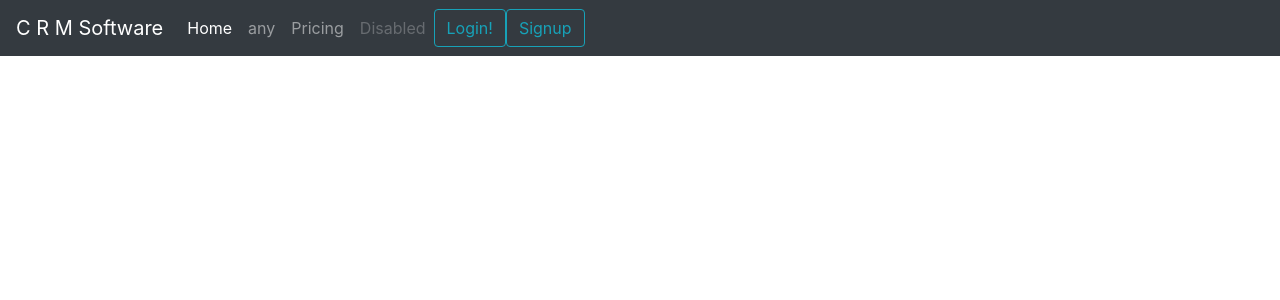
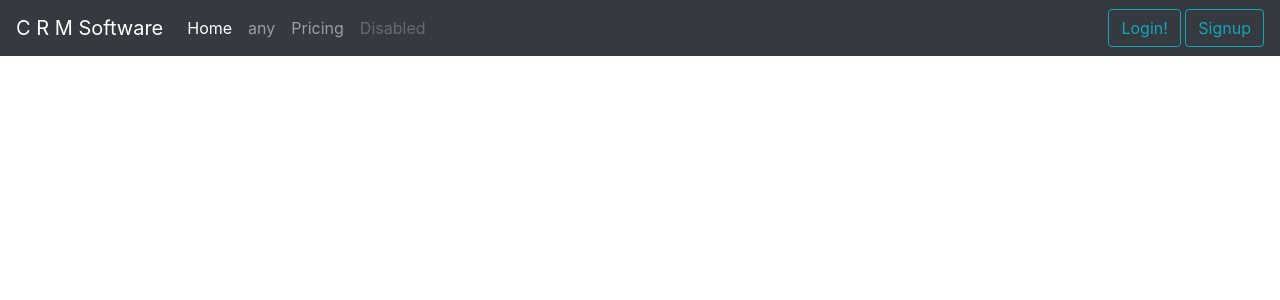
Before and after one commit to Aatish13/CRM_Software, a Django app: page /login/home in a window 1280 px wide. Shown: the top 300 px of the page. Run offline with Django 3.2, Linux system fonts and the light colour scheme; some libraries are stand-ins or nearby versions.

Commit message:
bootstrap js added

```diff
--- a/CRM_software/loginModule/templates/home.html
+++ b/CRM_software/loginModule/templates/home.html
@@ -4,13 +4,14 @@
 
 {% block content %}
 
- <nav class="navbar navbar-expand-lg navbar-dark bg-dark">
+ <nav class="navbar navbar-expand-lg navbar-dark bg-dark sticky-top" >
 
   <a class="navbar-brand" href="#">C R M Software</a>
-  <button class="navbar-toggler" type="button" data-toggle="collapse" data-target="#navbarNav" aria-controls="navbarNav" aria-expanded="false" aria-label="Toggle navigation">
-    <span class="navbar-toggler-icon"></span>
+   <button class="navbar-toggler collapsed" type="button" data-toggle="collapse" data-target="#navbarColor01" aria-controls="navbarColor01" aria-expanded="True" aria-label="Toggle navigation">
+      <span class="navbar-toggler-icon"></span>
+    </button>
   </button>
-  <div class="collapse navbar-collapse" id="navbarNav">
+  <div class="collapse navbar-collapse" id="navbarNavAltMarkup">
     <ul class="navbar-nav">
       <li class="nav-item active">
         <a class="nav-link" href="#">Home <span class="sr-only">(current)</span></a>
@@ -25,12 +26,11 @@
         <a class="nav-link disabled" href="#" tabindex="-1" aria-disabled="true">Disabled</a>
       </li>
     </ul>
-     <div class="d-flex justify-content-end">
+     <div class="d-flex ml-auto justify-content-end">
     <form class="form-inline" action="login/"> {% csrf_token %}
         <button class="btn btn-outline-info my-2 my-sm-0" type="submit">Login!</button>
-      </form>
-      <br>
-      <form class="form-inline" action="signup.html"> {% csrf_token %}
+      </form>&nbsp;
+      <form class="form-inline ml-auto" action="signup.html"> {% csrf_token %}
         <button class="btn btn-outline-info my-2 my-sm-0" type="submit">Signup</button>
       </form>
       </div>
--- a/CRM_software/loginModule/templates/login.html
+++ b/CRM_software/loginModule/templates/login.html
@@ -11,7 +11,7 @@
     <!-- Icon -->
     <div class="fadeIn first">
       <!--<img src="http://danielzawadzki.com/codepen/01/icon.svg" id="icon" alt="User Icon" />-->
-        <h1>C R M<br></h1><h2>Login Dachboard<h2>
+        <h1>C R M<br></h1><h2>Login Dashboard<h2>
     </div>
 
     <!-- Login Form -->
```
